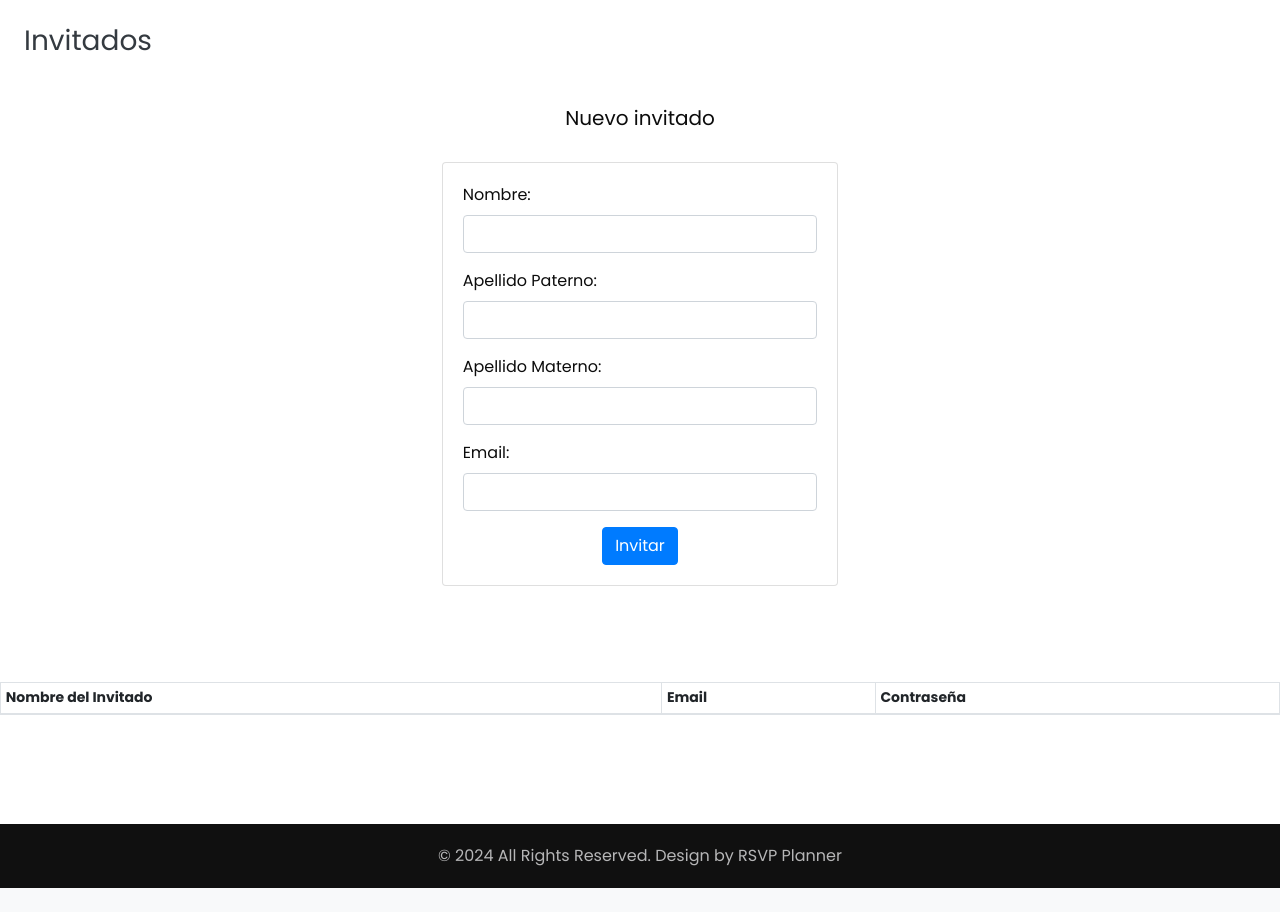
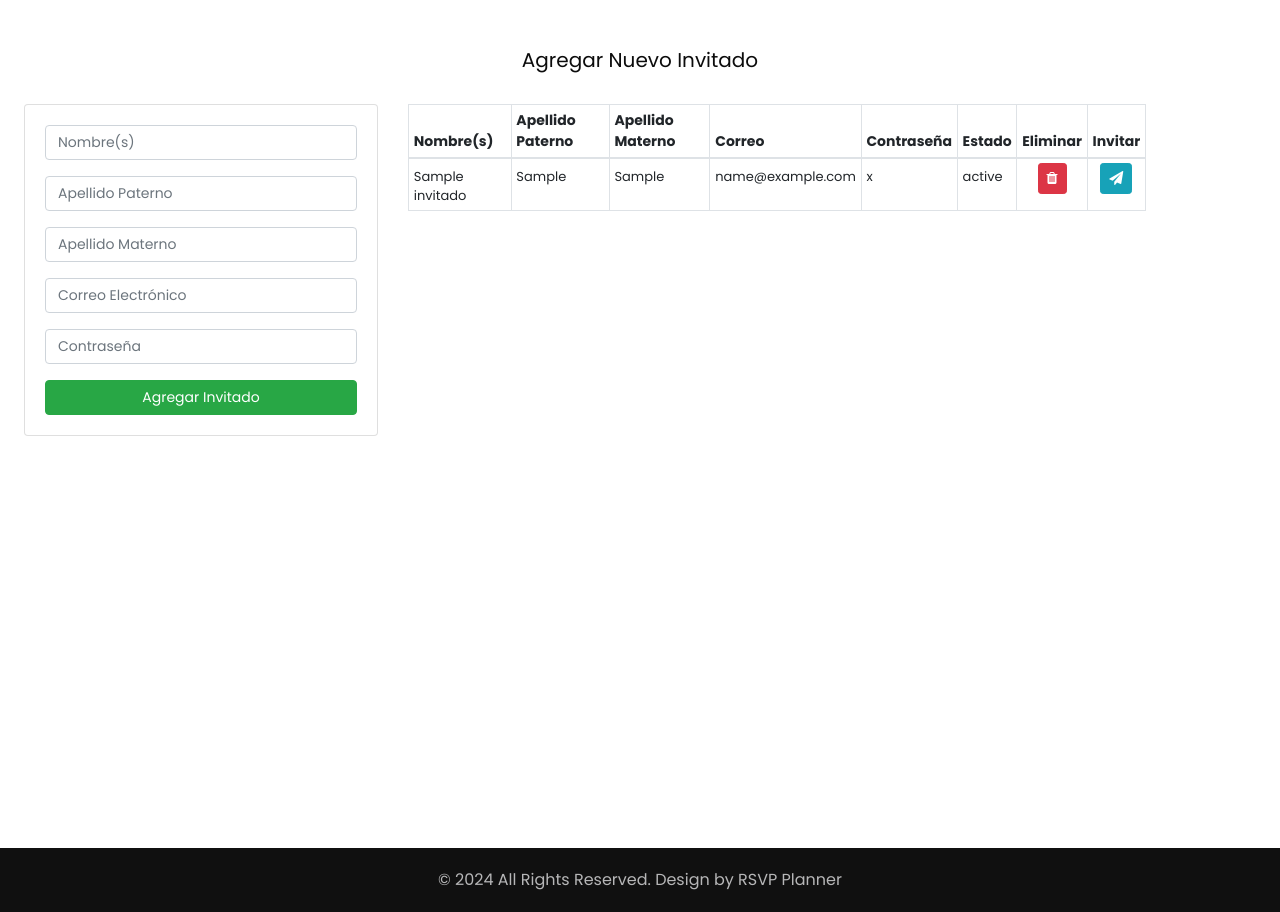
Before and after one commit to elsrdelanoche/RSVP-Planner, a PHP site: page /php/invitar.php?id_evento=3 in a window 1280 px wide. Shown: the part 64-976 px from the top of the page. Before the commit the page ends 952 px from the top, so only its background shows below. Run offline with PHP 8.4, Linux system fonts and the light colour scheme; a user stored in the database is signed in; data comes from the database, SQL or seed files in the repository; tables that the repository leaves empty hold one stand-in row (values such as "Sample post"); data that the repository does not hold is empty; some libraries are stand-ins or nearby versions.

Commit message:
Modifico BD y agrego CRUD para invitados y eventos

```diff
--- a/php/estadisticas_evento.php
+++ b/php/estadisticas_evento.php
@@ -71,7 +71,7 @@ if (isset($_SESSION['email'])) {
                 <!-- Left -->
                 <ul class="navbar-nav mr-5 mt-n3">
                   <li class="nav-item">
-                  <a class="nav-link" href="#" target="_self">Menú Anfitrión
+                  <a class="nav-link" href="index_anf.php" target="_self">Menú Anfitrión
                     <span class="sr-only">(current)</span>
                   </a>
                   </li>
--- a/php/invitar.php
+++ b/php/invitar.php
@@ -93,84 +93,79 @@ if (isset($_SESSION['email'])) {
     </div>
 
     <main>
-    <h3 class="text-dark ml-4 mb-1 mt-4">Invitados</h6>
-    <h5 class="text-center mt-5">Nuevo invitado</h5>
-    <div class="row m-0">
-      <div class="col-lg-4 col-md-3"></div>
-        <div class="col-lg-4 col-md-6 mt-4 mb-5">
-          <div class="card card-body mb-5">
-            <form action="procesar_evento.php" method="post" class="registration_form">
+    <h5 class="text-center mt-5">Agregar Nuevo Invitado</h5>
+    <div class="container p-4 m-0">
+        <div class="row">
+            <div class="col-lg-4 col-md-6">
+                <?php if (isset($_SESSION['message'])) { ?>
+                    <div class="alert alert-<?= $_SESSION['type'];?> alert-dismissible fade show mb-3" role="alert" style="font-size: 14px;">
+                        <?= $_SESSION['message']?>
+                        <button type="button" class="close" data-dismiss="alert" aria-label="Close">
+                            <span aria-hidden="true">&times;</span>
+                        </button>
+                    </div>
+                    <?php unset($_SESSION['message']);
+                        unset($_SESSION['type']); } ?>
+                <div class="card card-body m-0">
+                    <form action="crear_inv.php?id_evento=<?php echo $_GET['id_evento'];?>" method="post" class="registration_form">
                         <div class="form-group">
-                  <label for="nombreinv">Nombre:</label>
-                  <input type="text" class="form-control" id="nombreinv" name="nombreinv" required>
+                            <input type="text" class="form-control" style="font-size: 14px;" name="nombre" id="nombre" placeholder="Nombre(s)" required>
+                            <input type="text" class="form-control mt-3" style="font-size: 14px;" name="apaterno" id="apaterno" placeholder="Apellido Paterno" required>
+                            <input type="text" class="form-control mt-3" style="font-size: 14px;" name="amaterno" id="amaterno" placeholder="Apellido Materno" required>
                         </div>
                         <div class="form-group">
-                  <label for="apaterno">Apellido Paterno:</label>
-                  <input type="text" class="form-control" id="apaterno" name="apaterno" required>
+                            <input type="email" class="form-control" style="font-size: 14px;" name="email" id="email" placeholder="Correo Electrónico" required>
                         </div>
                         <div class="form-group">
-                  <label for="amaterno">Apellido Materno:</label>
-                  <input type="text" class="form-control" id="amaterno" name="amaterno" required>
-              </div>
-              <div class="form-group">
-                  <label for="emailinvitado">Email:</label>
-                  <input type="email" class="form-control" id="emailinvitado" name="emailinvitado" required>
+                            <input type="password" class="form-control" style="font-size: 14px;" name="password" id="password" placeholder="Contraseña" required>
                         </div>
                         <div class="text-center">
-                <a href="/php/index_anf.php" class="btn btn-primary">Invitar </a>
+                            <button type="submit" name="crear" id="crear" style="font-size: 14px;" class="btn btn-success btn-block">Agregar Invitado</button>
                         </div>
-
                     </form>
                 </div>
             </div>
-        <div class="col-lg-4 col-md-3"></div>
-      </div>
-
-      <div class="table-responsive">
+            <div class="col-lg-8 col-md-6">
                 <table id="dtHorizontalVerticalExample" class="table table-bordered table-sm">
                     <thead>
                         <tr style="font-size: 14px;">
-              <th>Nombre del Invitado</th>
-              <th>Email</th>
+                            <th>Nombre(s)</th>
+                            <th>Apellido Paterno</th>
+                            <th>Apellido Materno</th>
+                            <th>Correo</th>
                             <th>Contraseña</th>
-              <!-- Añade más columnas según sea necesario -->
+                            <th>Estado</th>
+                            <th>Eliminar</th>
+                            <th>Invitar</th>
                         </tr>
                     </thead>
+                    <tbody id="tabla">
+                        <?php
+                            $query = "SELECT * FROM invitado";
+                            $result = mysqli_query($conexion, $query);
 
-          <tbody id="tablaEventos">
-
-            <?php
-              /*
-              $queryEvento = "SELECT * FROM eventos WHERE id_anfitrion = ?";
-              $stmt = $conexion->prepare($queryEvento);
-              $stmt->bind_param("i", $id_anfitrion); // 'i' significa que el parámetro es un entero
-              $stmt->execute();
-
-              $resultEvento = $stmt->get_result(); // Obtener el resultado de la consulta preparada
-              while($rowEvento = $resultEvento->fetch_assoc()) { ?>
+                            while($row = mysqli_fetch_assoc($result)){ ?>
                                 <tr style="font-size: 13px;">
-                  <td class="pt-2"><?php echo htmlspecialchars($rowEvento['nombre_evento']); ?></td>
-                  <td class="pt-2"><?php echo htmlspecialchars($rowEvento['fecha_evento']); ?></td>
-                  <td class="pt-2"><?php echo htmlspecialchars($rowEvento['ubicacion']); ?></td>
-                  <td class="pt-2"><?php echo htmlspecialchars($rowEvento['detalles']); ?></td>
-                  <td class="text-center"><a href="eliminar_evento.php?id=<?php echo $rowEvento['id_evento']; ?>"  class="btn btn-danger btn-sm" name="">
-                    <i class="fa fa-trash" style="color: white;"></i></a>
+                                    <td class="pt-2"><?php echo $row['nombre'] ?></td>
+                                    <td class="pt-2"><?php echo $row['apaterno'] ?></td>
+                                    <td class="pt-2"><?php echo $row['amaterno'] ?></td>
+                                    <td class="pt-2"><?php echo $row['email'] ?></td>
+                                    <td class="pt-2"><?php echo $row['password'] ?></td>
+                                    <td class="pt-2"><?php echo $row['estado'] ?></td>
+                                    <td class="text-center"><a href="eliminar_inv.php?id_invitado=<?php echo $row['id_invitado']?>&id_evento=<?php echo $_GET['id_evento'];?>"  class="btn btn-danger btn-sm" name="">
+                                        <i class="fa fa-trash" style="color: white;"></i>
+                                        </a>
                                     </td>
-                  <td class="text-center"><a href="estadisticas_evento.php?id=<?php echo $rowEvento['id_evento']; ?>"  class="btn btn-warning btn-sm" name="">
-                    <i class="fa fa-pencil" style="color: white;"></i></a>
-                  </td>
-                  <td class="text-center"><a href="invitar.php?id=<?php echo $rowEvento['id_evento']; ?>"  class="btn btn-primary btn-sm" name="">
-                    <i class="fa fa-pencil" style="color: white;"></i></a>
-                  </td>
-                  <td class="text-center"><a href="personalizar.php?id=<?php echo $rowEvento['id_evento']; ?>"  class="btn btn-info btn-sm" name="">
-                    <i class="fa fa-pencil" style="color: white;"></i></a>
+                                    <td class="text-center"><a href="invitar.php?id_invitado=<?php echo $row['id_invitado'] ?>"  class="btn btn-info btn-sm" name="">
+                                        <i class="fa fa-paper-plane" style="color: white;"></i>
+                                        </a>
                                     </td>
                                 </tr>
-              <?php }
-
-              */?>
+                            <?php }?>
                     </tbody>
                 </table>
+            </div>
+        </div>
     </div>
     </main>
 
@@ -186,4 +181,5 @@ if (isset($_SESSION['email'])) {
   <script src="../js/jquery-3.4.1.min.js"></script>
   <script src="../js/bootstrap.js"></script>
   <script src="../js/custom.js"></script>
+  <script type="text/javascript" src="../js/mdb.min.js"></script>
   <?php
```
Also changed, not shown: php/crear_evento.php (+26 -17 lines), php/crear_inv.php (added, +23 -0 lines), php/eliminar_anf.php (+9 -3 lines), php/eliminar_evento.php (+14 -0 lines), php/eliminar_inv.php (added, +20 -0 lines), php/index_admin.php (+9 -9 lines), php/index_anf.php (+5 -5 lines), php/register.php (+10 -6 lines), sql/bd.sql (+16 -59 lines). Lines whose indentation alone changed are shown as unchanged.
